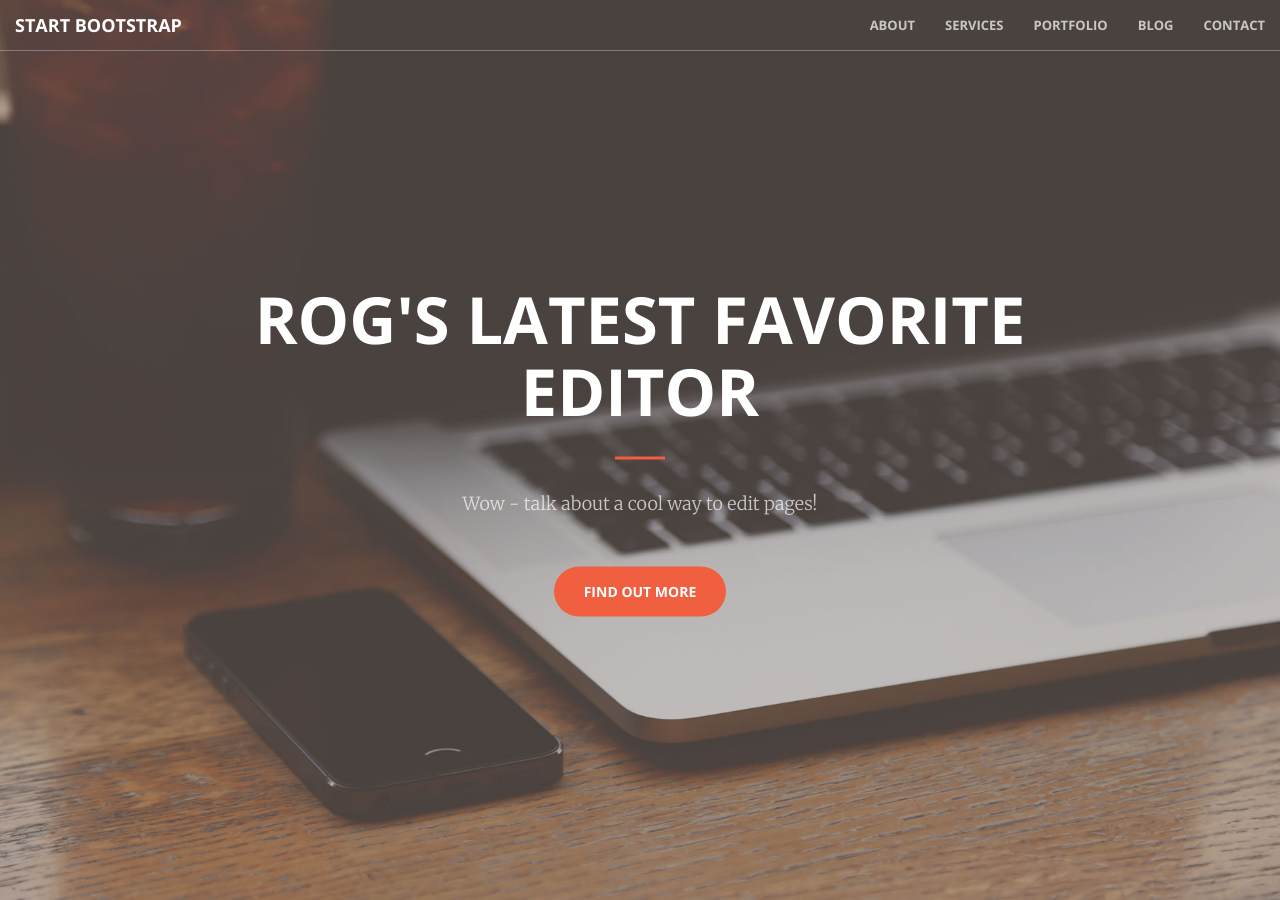
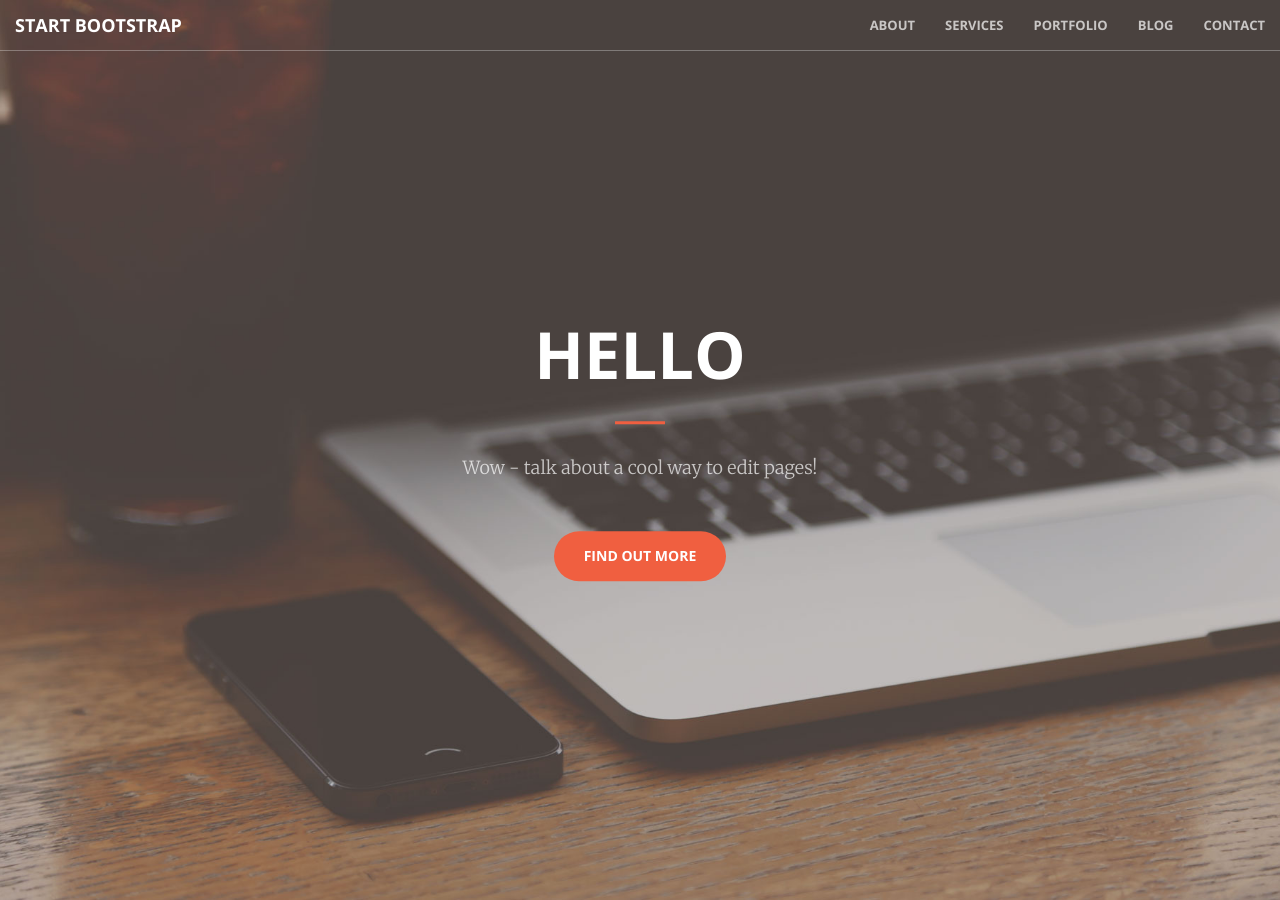
Before and after one commit to thewisebunny/creative, a Jekyll site: the page built from index.html, in a window 1280 px wide and 900 px high. Built offline with Jekyll 4.4.1, drawn with Linux system fonts in a browser that asks for light colours.

Commit message:
Updated '/index.html' via CloudCannon

```diff
--- a/index.html
+++ b/index.html
@@ -6,7 +6,7 @@ title: Home Page
 <header>
         <div class="header-content">
             <div class="header-content-inner">
-                <h1 class="editable">Rog's latest Favorite EDITOR</h1>
+                <h1 class="editable">Hello</h1>
                 <hr />
                 <p class="editable">Wow - talk about a cool way to edit pages!</p>
                 <a href="#about" class="btn btn-primary btn-xl page-scroll">Find Out More</a>
```
